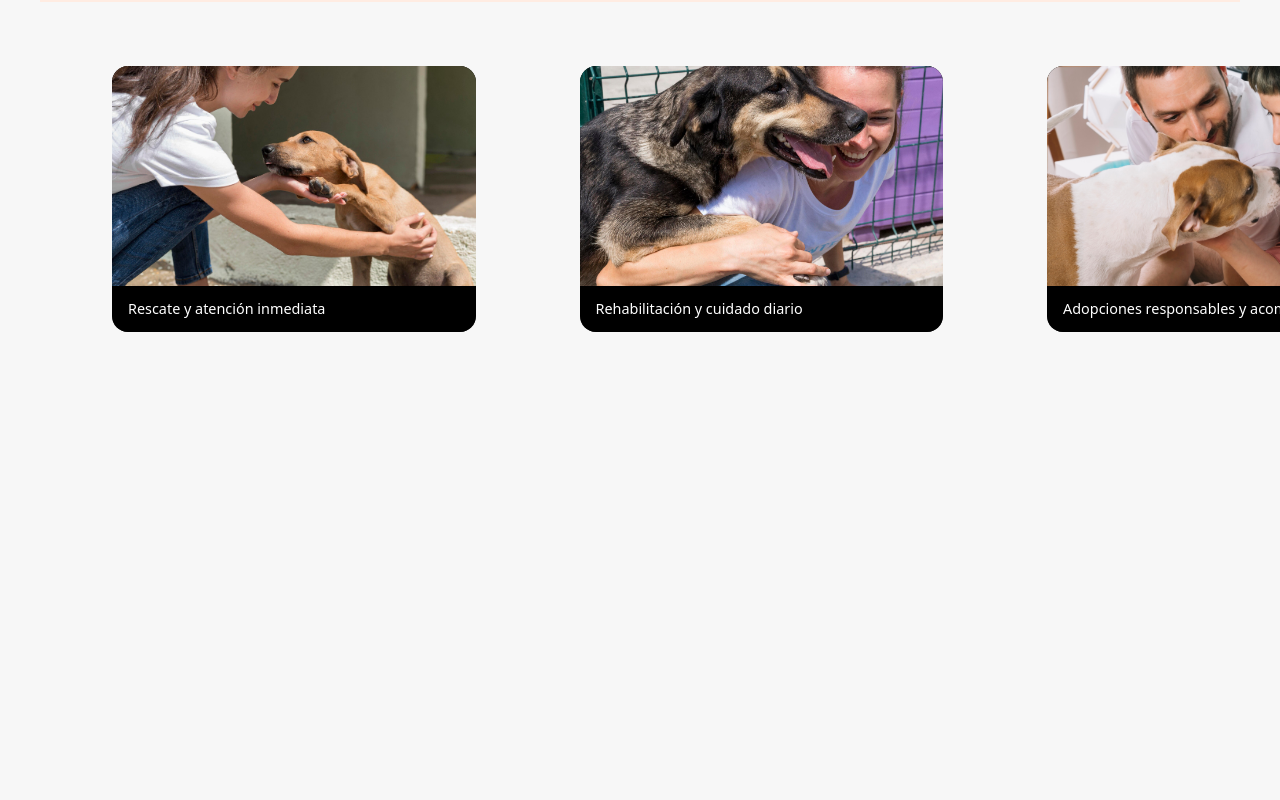
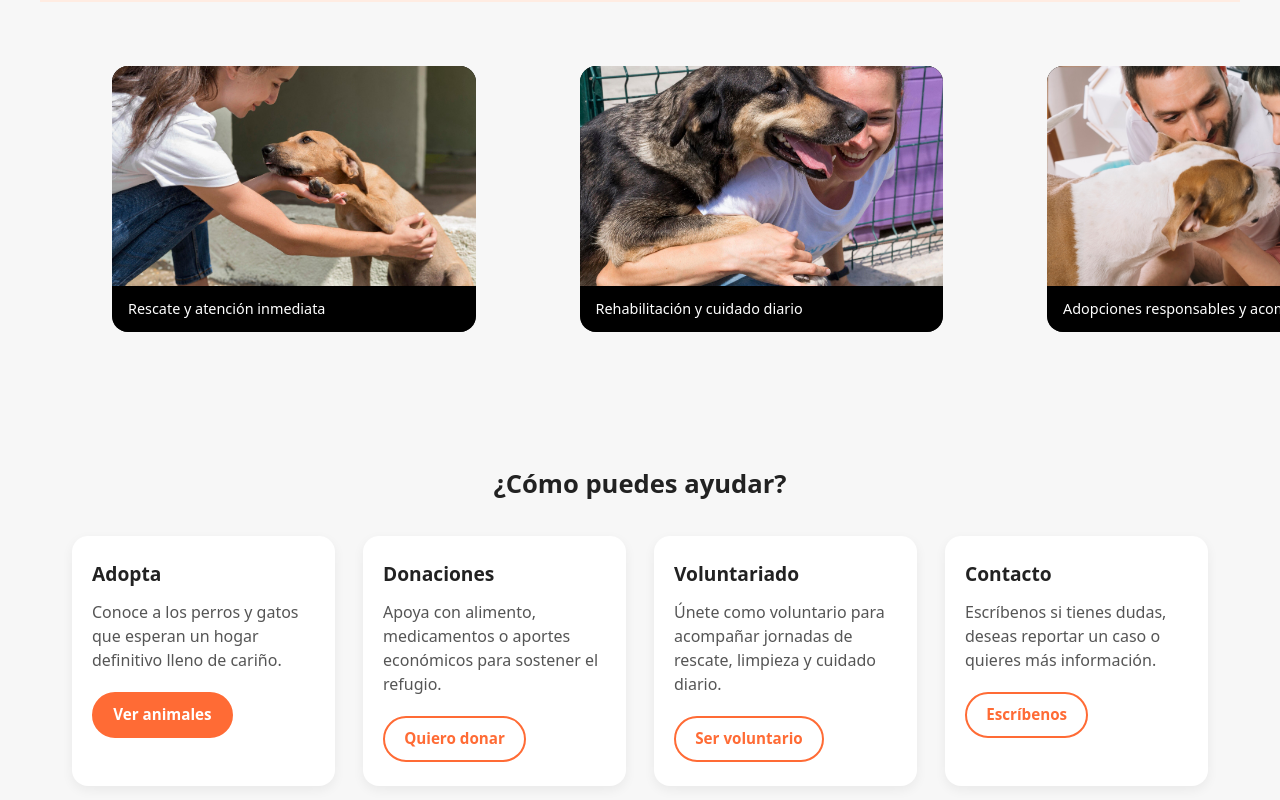
Before and after one commit to luish-gonzalez/Proyecto_Html_CSS_GonzalezLuis, a plain HTML site: page index.html in a window 1280 px wide. Shown: the part 478-1278 px from the top of the page. Before the commit the page ends 874 px from the top, so only its background shows below. Drawn offline with Linux system fonts and the light colour scheme.

Commit message:
feat(index-page): agregar secciones destacadas con tarjetas responsivas

```diff
--- a/css/styles.css
+++ b/css/styles.css
@@ -182,6 +182,42 @@ a {
   background: linear-gradient(to top, rgba(0, 0, 0, 0.7), transparent);
 }
 
+.secciones-destacadas {
+  padding: 2.5rem 1rem;
+}
+
+.secciones-titulo {
+  text-align: center;
+  font-size: 1.6rem;
+  margin-bottom: 2rem;
+}
+
+.secciones-grid {
+  display: flex;
+  flex-direction: column;
+  gap: 1.25rem;
+}
+
+.tarjeta-destacada {
+  background-color: #ffffff;
+  border-radius: 1rem;
+  padding: 1.5rem 1.25rem;
+  box-shadow: 0 4px 12px rgba(0, 0, 0, 0.06);
+}
+
+.tarjeta-destacada h3 {
+  margin-top: 0;
+  margin-bottom: 0.75rem;
+  font-size: 1.2rem;
+}
+
+.tarjeta-destacada p {
+  margin-top: 0;
+  margin-bottom: 1.2rem;
+  color: #555555;
+}
+
+
 /* Tablet */
 @media (min-width: 601px) and (max-width: 1023px) {
   .hero {
@@ -210,6 +246,18 @@ a {
   .slide {
     min-width: 70%;
     flex: 0 0 auto;
+  }
+
+  .secciones-grid {
+    flex-direction: row;
+    flex-wrap: wrap;
+    justify-content: center;
+    gap: 1.5rem;
+  }
+
+  .tarjeta-destacada {
+    flex: 1 1 calc(50% - 1.5rem);
+    max-width: 18rem;
   }
 
 }
@@ -259,4 +307,18 @@ a {
     flex: 1 1 0;
   }
 
+  .secciones-destacadas {
+    padding: 3rem 2rem;
+  }
+
+  .secciones-grid {
+    display: grid;
+    grid-template-columns: repeat(4, minmax(0, 1fr));
+    gap: 1.75rem;
+  }
+
+  .tarjeta-destacada {
+    max-width: none;
+  }
+
 }
--- a/index.html
+++ b/index.html
@@ -65,7 +65,34 @@
 
     <!-- Secciones destacadas: Adopta / Donaciones / Voluntariado / Contacto -->
     <section class="secciones-destacadas">
-      <!-- Tarjetas destacadas se agregarán después -->
+
+      <h2 class="secciones-titulo">¿Cómo puedes ayudar?</h2>
+
+      <div class="secciones-grid">
+        <article class="tarjeta-destacada">
+          <h3>Adopta</h3>
+          <p>Conoce a los perros y gatos que esperan un hogar definitivo lleno de cariño.</p>
+          <a href="adopta.html" class="btn btn-principal">Ver animales</a>
+        </article>
+
+        <article class="tarjeta-destacada" id="donaciones">
+          <h3>Donaciones</h3>
+          <p>Apoya con alimento, medicamentos o aportes económicos para sostener el refugio.</p>
+          <a href="contacto.html" class="btn btn-secundario">Quiero donar</a>
+        </article>
+
+        <article class="tarjeta-destacada" id="voluntariado">
+          <h3>Voluntariado</h3>
+          <p>Únete como voluntario para acompañar jornadas de rescate, limpieza y cuidado diario.</p>
+          <a href="contacto.html" class="btn btn-secundario">Ser voluntario</a>
+        </article>
+
+        <article class="tarjeta-destacada">
+          <h3>Contacto</h3>
+          <p>Escríbenos si tienes dudas, deseas reportar un caso o quieres más información.</p>
+          <a href="contacto.html" class="btn btn-secundario">Escríbenos</a>
+        </article>
+      </div>
     </section>
 
     <!-- Visión y Misión -->
```
